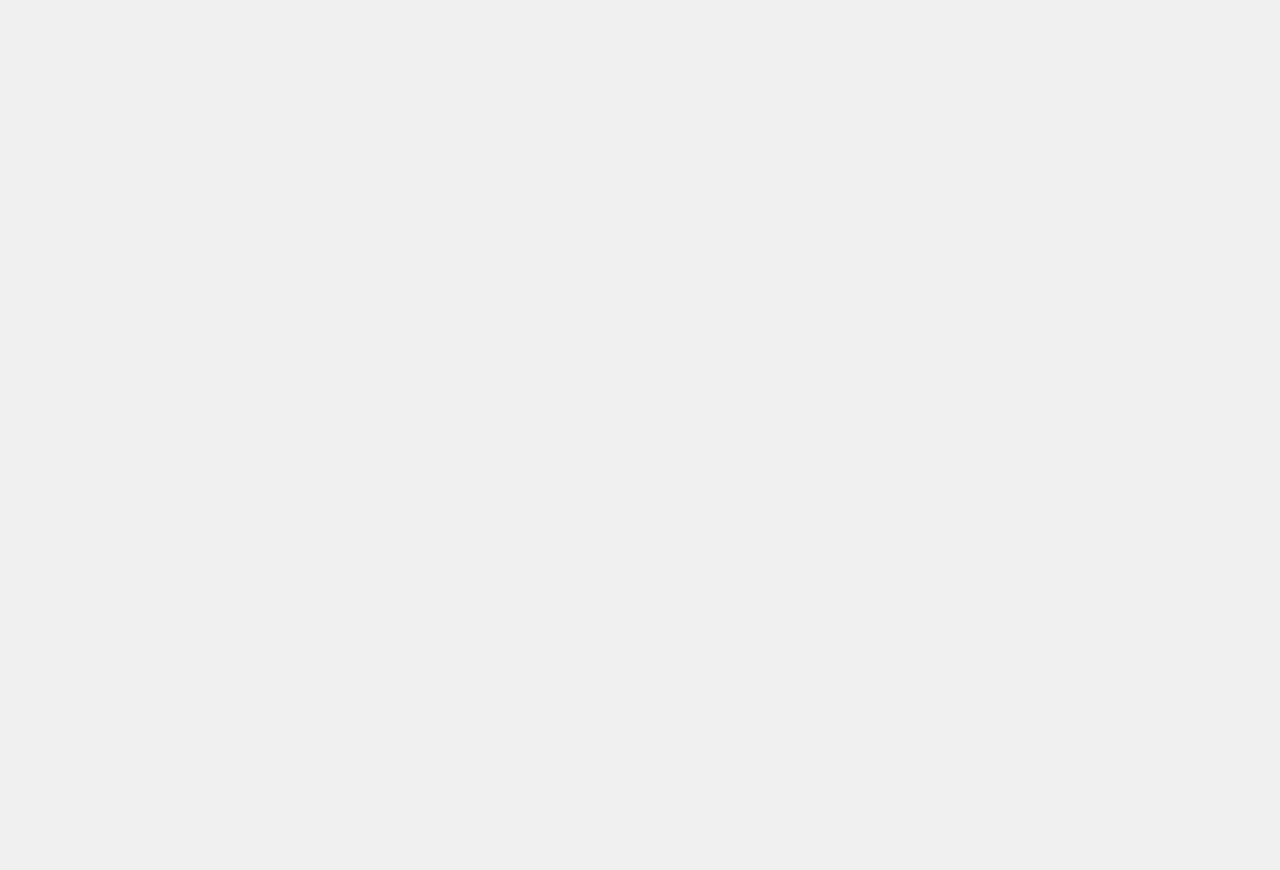
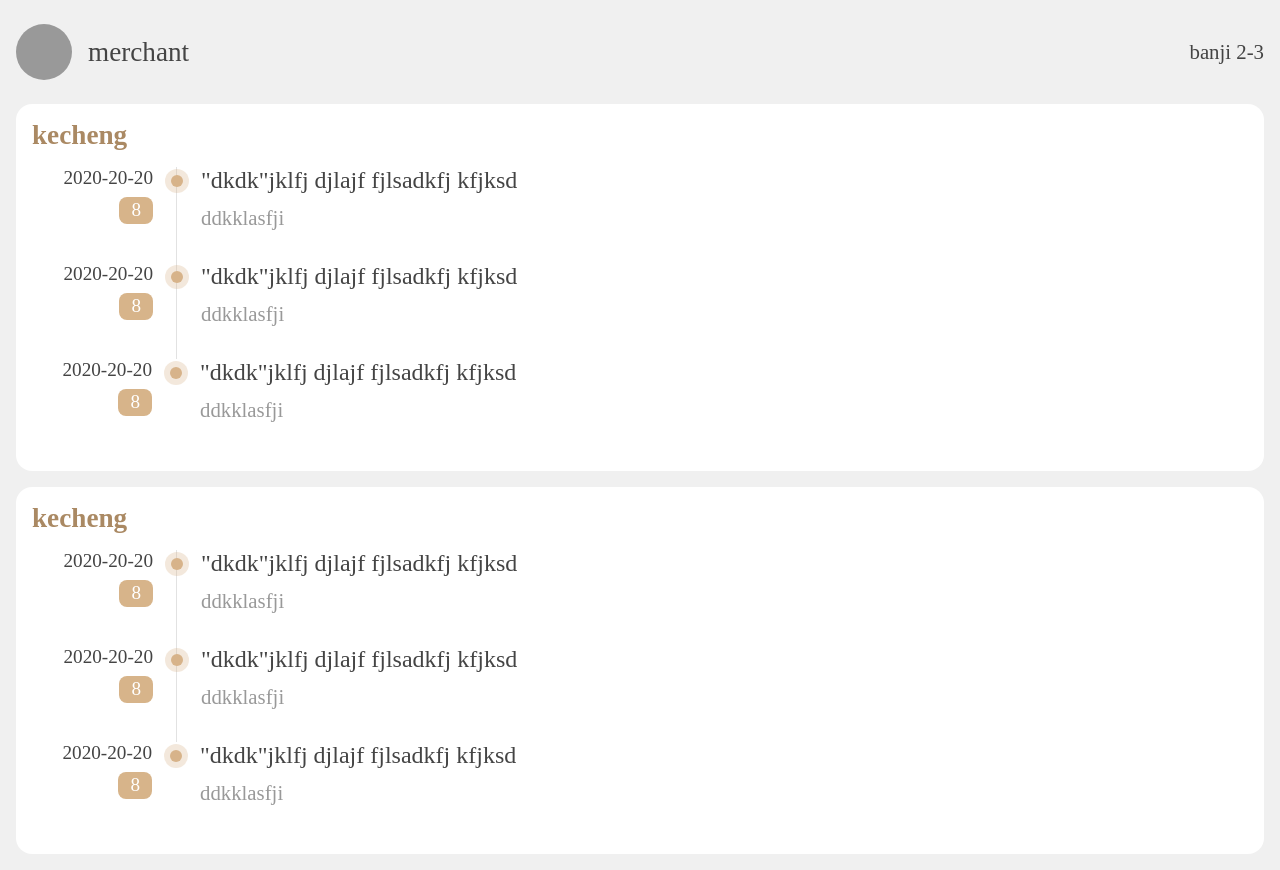
Before and after one commit to rayjcr/mobeliForDD, a React (Create React App) app: page /stuaward in a window 1280 px wide. Before the commit this address had no page. Before the commit the page ends 800 px from the top, so only its background shows below. Built offline with nearby package versions, Linux system fonts and the light colour scheme.

Commit message:
append awardList page

```diff
--- a/src/router/config.js
+++ b/src/router/config.js
@@ -3,6 +3,7 @@ import PageB from '../views/pageB';
 import Transcript from '../views/transcript';
 import Report from '../views/report';
 import StudyProves from '../views/studyproves ';
+import StuAward from '../views/studentaward';
 
 import { Navigate } from 'react-router-dom';
 
@@ -36,6 +37,11 @@ const Menu = [
         path: '/studyproves',
         title: 'studyproves',
         element: <StudyProves />,
+        isMenu: false,
+    },{
+        path: '/stuaward',
+        title: 'studentaward',
+        element: <StuAward />,
         isMenu: false,
     },
     // {
--- /dev/null
+++ b/src/views/studentaward/award.module.scss
@@ -0,0 +1,91 @@
+.container {
+    width: 100%;
+    height: 100%;
+    display: flex;
+    padding-top: 1.3rem;
+    padding-bottom: 1.5rem;
+    flex-direction: column;
+    .awardBody {
+        flex: 1;
+        padding: 0 .2rem;
+        .awardMain {
+            width: 100%;
+            background: #FFF;
+            border-radius: .2rem;
+            padding: .2rem;
+            margin-bottom: .2rem;
+            .awardCourse{
+                font-size: .34rem;
+                font-weight: bold;
+                color: #AA8963;
+                padding-bottom: .2rem;
+            }
+            .awardBox {
+                width: 100%;
+                padding-left: 1.8rem;
+                position: relative;
+                .awardContent {
+                    width: 100%;
+                    min-height: 1.2rem;
+                    padding: 0 .2rem .2rem .3rem;
+                    border-left: 1px solid #e2e2e2;
+                    position: relative;
+                    .awardTit{
+                        font-size: .3rem;
+                        word-break: break-all;
+                    }
+                    .awardFrom {
+                        padding-top: .15rem;
+                        font-size: .26rem;
+                        color: #999;
+                    }
+                    &::before{
+                        content: '\20';
+                        background: #D7B48A;
+                        width: .15rem;
+                        height: .15rem;
+                        border-radius: 50%;
+                        position: absolute;
+                        top: .1rem;
+                        left: -.075rem;
+                    }
+                    &::after{
+                        content: '\20';
+                        background: rgba($color: #D7B48A, $alpha: .3);
+                        width: .3rem;
+                        height: .3rem;
+                        border-radius: 50%;
+                        position: absolute;
+                        top: .025rem;
+                        left: -.15rem;
+                    }
+                    .awardRightBox {
+                        position: absolute;
+                        top: 0;
+                        left: -1.8rem;
+                        width: 1.8rem;
+                        .awardTime {
+                            width: 100%;
+                            text-align: right;
+                            font-size: .24rem;
+                            padding-right: .3rem;
+                        }
+                        .awardNum {
+                            float: right;
+                            margin-top: .1rem;
+                            margin-right: .3rem;
+                            padding: .03rem .15rem;
+                            background: #D7B48A;
+                            border-radius: .1rem;
+                            color: #FFF;
+                        }
+                    }
+                    &:last-child{
+                        border-left: none;
+                    }
+                }
+
+            }
+        }
+    }
+}
--- /dev/null
+++ b/src/views/studentaward/index.js
@@ -0,0 +1,80 @@
+import React from 'react'
+import css from './award.module.scss';
+import StudentHead from '../../component/studentHead';
+
+export default function StuAward() {
+  return (
+    <div className={css.container}>
+        <StudentHead isNoBg={true}/>
+        <div className={css.awardBody}>
+            <div className={css.awardMain}>
+                <div className={css.awardCourse}>kecheng</div>
+                <div className={css.awardScrollBox}>
+                    <div className={css.awardBox}>
+                        <div className={css.awardContent}>
+                            <div className={css.awardTit}>"dkdk"jklfj djlajf fjlsadkfj kfjksd</div>
+                            <div className={css.awardFrom}>ddkklasfji</div>
+                            <div className={css.awardRightBox}>
+                                <div className={css.awardTime}>2020-20-20</div>
+                                <div className={css.awardNum}>8</div>
+                            </div>
+                        </div>
+                        <div className={css.awardContent}>
+                            <div className={css.awardTit}>"dkdk"jklfj djlajf fjlsadkfj kfjksd</div>
+                            <div className={css.awardFrom}>ddkklasfji</div>
+                            <div className={css.awardRightBox}>
+                                <div className={css.awardTime}>2020-20-20</div>
+                                <div className={css.awardNum}>8</div>
+                            </div>
+                        </div>
+                        <div className={css.awardContent}>
+                            <div className={css.awardTit}>"dkdk"jklfj djlajf fjlsadkfj kfjksd</div>
+                            <div className={css.awardFrom}>ddkklasfji</div>
+                            <div className={css.awardRightBox}>
+                                <div className={css.awardTime}>2020-20-20</div>
+                                <div className={css.awardNum}>8</div>
+                            </div>
+                        </div>
+
+                    </div>
+
+                </div>
+            </div>
+
+            <div className={css.awardMain}>
+                <div className={css.awardCourse}>kecheng</div>
+                <div className={css.awardScrollBox}>
+                    <div className={css.awardBox}>
+                        <div className={css.awardContent}>
+                            <div className={css.awardTit}>"dkdk"jklfj djlajf fjlsadkfj kfjksd</div>
+                            <div className={css.awardFrom}>ddkklasfji</div>
+                            <div className={css.awardRightBox}>
+                                <div className={css.awardTime}>2020-20-20</div>
+                                <div className={css.awardNum}>8</div>
+                            </div>
+                        </div>
+                        <div className={css.awardContent}>
+                            <div className={css.awardTit}>"dkdk"jklfj djlajf fjlsadkfj kfjksd</div>
+                            <div className={css.awardFrom}>ddkklasfji</div>
+                            <div className={css.awardRightBox}>
+                                <div className={css.awardTime}>2020-20-20</div>
+                                <div className={css.awardNum}>8</div>
+                            </div>
+                        </div>
+                        <div className={css.awardContent}>
+                            <div className={css.awardTit}>"dkdk"jklfj djlajf fjlsadkfj kfjksd</div>
+                            <div className={css.awardFrom}>ddkklasfji</div>
+                            <div className={css.awardRightBox}>
+                                <div className={css.awardTime}>2020-20-20</div>
+                                <div className={css.awardNum}>8</div>
+                            </div>
+                        </div>
+
+                    </div>
+
+                </div>
+            </div>
+        </div>
+    </div>
+  )
+}
--- a/src/views/studyproves /index.js
+++ b/src/views/studyproves /index.js
@@ -4,7 +4,7 @@ import StudentHead from '../../component/studentHead';
 
 export default function StudyProves() {
   return (
-    <div  className={css.container}>
+    <div className={css.container}>
         <StudentHead isNoBg={true}/>
         <div className={css.provesBody}>
             <div className={css.provesBox}>
--- a/src/views/studyproves /proves.module.scss
+++ b/src/views/studyproves /proves.module.scss
@@ -10,7 +10,7 @@
         padding: 0 .2rem;
         .provesBox {
             width: 100%;
-            height: 4rem;
+            min-height: 4rem;
             background: #FFF;
             border-radius: .2rem;
             padding: .2rem;
```
